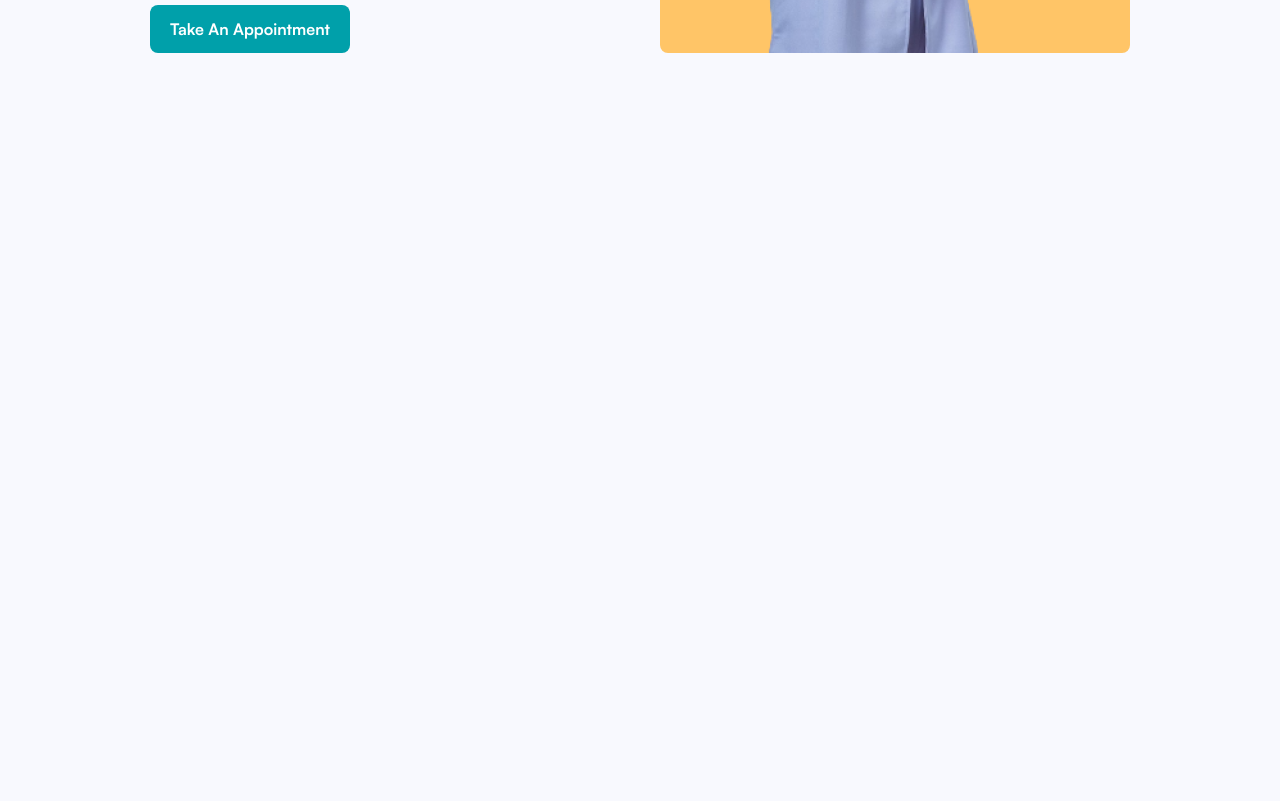
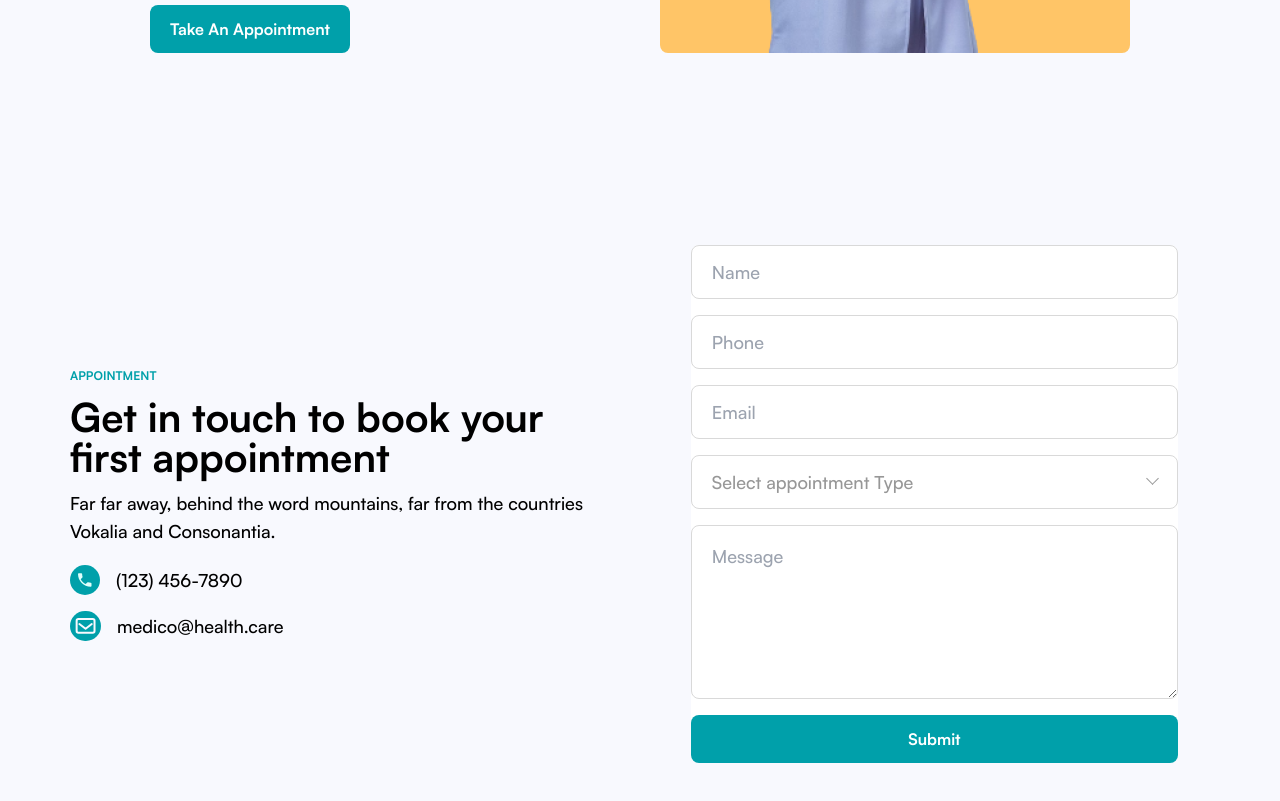
Before and after one commit to ibrar11/Medico_Healthcare, a React (Create React App) app: page / in a window 1280 px wide. Shown: the part 3800-4601 px from the top of the page. Before the commit the page ends 3933 px from the top, so only its background shows below. Built offline with nearby package versions, Linux system fonts and the light colour scheme.

Commit message:
complete the appointment section.

```diff
--- a/src/components/ListItem.jsx
+++ b/src/components/ListItem.jsx
@@ -1,11 +1,10 @@
 import React from "react";
 
 const ListItem = ({
-  icon,
-  text,
+  icon = "",
+  text = "",
   styles = "",
   textStyle = "",
-  textSize = "text-base",
   iconStyle = "",
   alt = "",
 }) => {
@@ -14,7 +13,7 @@ const ListItem = ({
       <span className={`flex justify-center ${iconStyle}`}>
         <img src={icon} alt={alt} className="h-fit w-fit" />
       </span>
-      <p className={`ml-2 ${textSize} ${textStyle}`}>{text}</p>
+      <p className={`ml-2 text-base ${textStyle}`}>{text}</p>
     </div>
   );
 };
--- /dev/null
+++ b/src/components/data/appointmentListData.js
@@ -0,0 +1,14 @@
+export const listData = [
+  {
+    icon: "/images/white-phone-reciever.svg",
+    alt: "white-phone-reciever",
+    text: "(123) 456-7890",
+    padding:"p-2"
+  },
+  {
+    icon: "/images/ion-mail-outline.svg",
+    alt: "ion-mail-outline",
+    text: "medico@health.care",
+    padding:"p-1"
+  },
+];
--- a/src/components/index.js
+++ b/src/components/index.js
@@ -3,7 +3,7 @@ export { default as Container } from "./Container";
 export { default as Button } from "./Button";
 export { default as Divider } from "./Divider";
 export { default as TreatmentCard } from "./TreatmentCard";
-export { default as ServiceCard} from "./ServiceCard";
+export { default as ServiceCard } from "./ServiceCard";
 export { default as Features } from "./Features";
 
 // Sections
@@ -14,6 +14,7 @@ export { default as Treatments } from "./templates/Treatments";
 export { default as CheckUps } from "./templates/CheckUps";
 export { default as Services } from "./templates/Services";
 export { default as AboutUs } from "./templates/AboutUs";
+export { default as Appointment } from "./templates/Appointment";
 
 // Pages
 export { default as Home } from "./pages/Home";
--- a/src/components/pages/Home.jsx
+++ b/src/components/pages/Home.jsx
@@ -1,14 +1,22 @@
 import React from "react";
-import { Treatments, HeroSection, Services, AboutUs, CheckUps } from "../index";
+import {
+  Treatments,
+  HeroSection,
+  Services,
+  AboutUs,
+  CheckUps,
+  Appointment,
+} from "../index";
 
 const Home = () => {
   return (
     <>
       <HeroSection />
       <Treatments />
-      <Services/>
-      <AboutUs/>
-      <CheckUps/>
+      <Services />
+      <AboutUs />
+      <CheckUps />
+      <Appointment />
     </>
   );
 };
--- /dev/null
+++ b/src/components/templates/Appointment.jsx
@@ -0,0 +1,167 @@
+import React, { useState, useRef, useEffect } from "react";
+import { Container, Divider, ListItem, Button } from "../index";
+import { listData } from "../data/appointmentListData";
+
+const Appointment = () => {
+  const [dropDown, setDropDown] = useState(false);
+  const [appointment, setAppointment] = useState("Select appointment Type");
+
+  const dropDownRef = useRef(null);
+
+  const closeDropDown = (e) => {
+    if (dropDown && !dropDownRef.current?.contains(e.target)) {
+      setDropDown(false);
+    }
+  };
+
+  useEffect(() => {
+    document.addEventListener("mousedown", closeDropDown);
+    // eslint-disable-next-line
+  }, [dropDown]);
+
+  const handleDropDown = () => {
+    setDropDown(!dropDown);
+  };
+
+  return (
+    <section>
+      <Divider verticalPadding="py-5 sm:py-10" />
+      <Container>
+        <div className="flex flex-col gap-y-10 sm:flex-row sm:items-center sm:gap-x-10">
+          <div className="flex flex-col gap-y-5 sm:w-1/2">
+            <div className="flex flex-col gap-y-3">
+              <p className="text-xs font-bold leading-normal text-primary">
+                APPOINTMENT
+              </p>
+              <h3 className="lg:text-10 text-2xl font-bold leading-normal md:text-4xl">
+                Get in touch to book your first appointment
+              </h3>
+              <p className="text-base font-medium leading-normal md:text-xl xl:text-lg">
+                Far far away, behind the word mountains, far from the countries
+                Vokalia and Consonantia.
+              </p>
+            </div>
+            <div className="flex flex-col gap-y-4">
+              {listData.map((item, index) => {
+                return (
+                  <ListItem
+                    key={index}
+                    icon={item.icon}
+                    alt={item.alt}
+                    iconStyle={`bg-primary rounded-full ${item.padding}`}
+                    text={item.text}
+                    textStyle="font-medium leading-normal xl:text-lg md:text-xl"
+                    styles="gap-x-2"
+                  />
+                );
+              })}
+            </div>
+          </div>
+          <div className="flex justify-center sm:w-1/2 xl:p-8">
+            <form className="max-w-118.5 flex w-full flex-col gap-y-4 self-center rounded-lg bg-white">
+              <input
+                className="border-1 rounded-lg border-solid border-c-grey p-2 text-base font-medium text-light-grey focus:outline-primary sm:px-5 sm:py-3 md:text-lg"
+                type="text"
+                id="name"
+                placeholder="Name"
+                autoComplete="false"
+              />
+              <input
+                className="border-1 rounded-lg border-solid border-c-grey p-2 text-base font-medium text-light-grey focus:outline-primary sm:px-5 sm:py-3 md:text-lg"
+                type="text"
+                id="phone"
+                placeholder="Phone"
+                autoComplete="false"
+              />
+              <input
+                className="border-1 rounded-lg border-solid border-c-grey p-2 text-base font-medium text-light-grey focus:outline-primary sm:px-5 sm:py-3 md:text-lg"
+                type="email"
+                id="email"
+                placeholder="Email"
+                autoComplete="false"
+              />
+
+              <div
+                ref={dropDownRef}
+                className={`relative rounded-lg border-solid p-2 sm:px-5  sm:py-3 ${dropDown ? "border-2 border-primary" : "border-1 border-c-grey"}`}
+              >
+                <div onClick={handleDropDown} className="relative ">
+                  <span className="text-base font-medium text-light-grey md:text-lg">
+                    {appointment}
+                  </span>
+                  <span className="border-b-1 border-r-1 absolute right-0 top-1.5 rotate-45 border-light-grey p-1"></span>
+                </div>
+                <div
+                  className={`border-1 absolute left-0 right-0 top-full ${dropDown ? "flex flex-col" : "hidden"} rounded-lg border-solid border-c-grey bg-white`}
+                >
+                  <label
+                    htmlFor="option1"
+                    className="p-2 text-base font-medium hover:bg-light-grey md:text-lg"
+                  >
+                    Cardiology
+                  </label>
+                  <input
+                    className="hidden"
+                    type="radio"
+                    name="where"
+                    value="Cardiology"
+                    onChange={(e) => {
+                      setAppointment(e.target.value);
+                      handleDropDown();
+                    }}
+                    id="option1"
+                  />
+                  <label
+                    className="p-2 text-base font-medium hover:bg-light-grey md:text-lg"
+                    htmlFor="option2"
+                  >
+                    Health Check Up
+                  </label>
+                  <input
+                    className="hidden"
+                    type="radio"
+                    name="where"
+                    value="Health Check Up"
+                    onChange={(e) => {
+                      setAppointment(e.target.value);
+                      handleDropDown();
+                    }}
+                    id="option2"
+                  />
+                  <label
+                    className="p-2 text-base font-medium hover:bg-light-grey md:text-lg"
+                    htmlFor="option3"
+                  >
+                    Eye Check Up
+                  </label>
+                  <input
+                    className="hidden"
+                    type="radio"
+                    name="where"
+                    value="Eye Check Up"
+                    onChange={(e) => {
+                      setAppointment(e.target.value);
+                      handleDropDown();
+                    }}
+                    id="option3"
+                  />
+                </div>
+              </div>
+
+              <textarea
+                className="border-1 rounded-lg border-solid border-c-grey p-2 text-base font-medium text-light-grey focus:outline-primary sm:px-5 sm:py-4 md:text-lg"
+                id="message"
+                placeholder="Message"
+                rows={"5"}
+              />
+              <Button text="Submit" buttonStyle="w-full sm:px-5 sm:py-3" />
+            </form>
+          </div>
+        </div>
+      </Container>
+      <Divider verticalPadding="py-5 sm:py-10" />
+    </section>
+  );
+};
+
+export default Appointment;
--- a/src/components/templates/Header.jsx
+++ b/src/components/templates/Header.jsx
@@ -64,9 +64,8 @@ const Header = () => {
               <ul className="flex flex-col pl-4 lg:flex-row lg:items-center">
                 {links.map((link) => {
                   return (
-                    <li className="px-2 py-2">
+                    <li className="px-2 py-2" key={link.key}>
                       <NavLink
-                        key={link.key}
                         to={link.to}
                         className={({ isActive }) =>
                           `p-2 decoration-primary underline-offset-2 hover:text-primary ${isActive ? "text-primary" : ""} `
--- a/tailwind.config.js
+++ b/tailwind.config.js
@@ -14,7 +14,7 @@ module.exports = {
         container: "1180px",
       },
       padding: {
-        "7.5":"30px"
+        7.5: "30px",
       },
       height: {
         13.5: "54px",
@@ -30,6 +30,15 @@ module.exports = {
         "46px": "46px",
         10: "40px",
       },
+      width: {
+        188.5: "475px",
+      },
+      borderWidth: {
+        1: "1px",
+      },
+      inset: {
+        "1.5":"6px",
+      }
     },
   },
   plugins: [],
```
Also changed, not shown: public/images/white-phone-reciever.svg (added).
